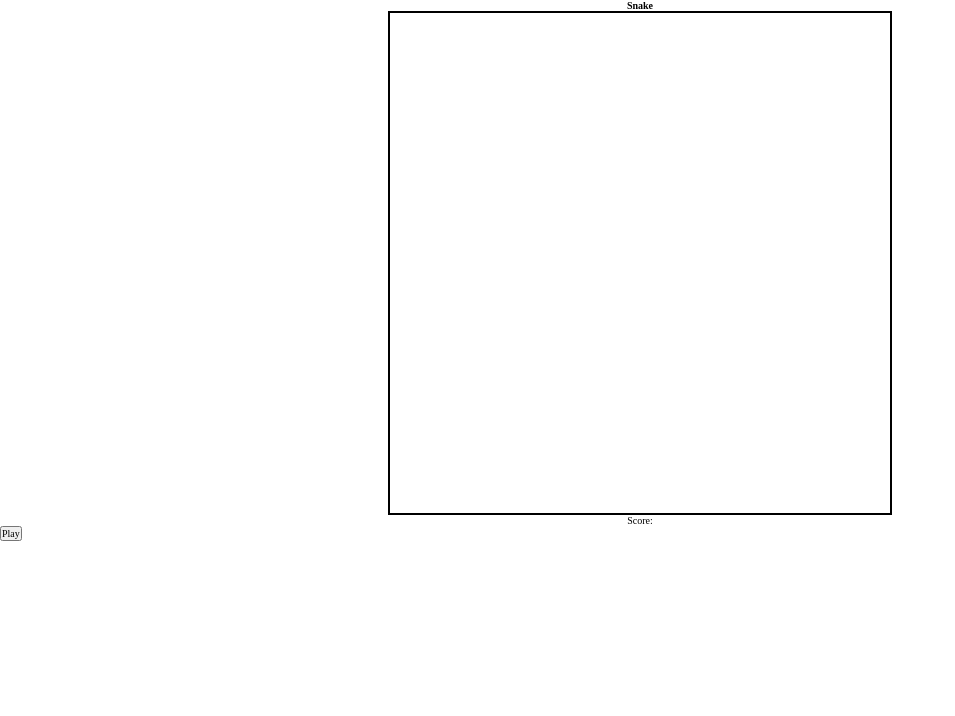
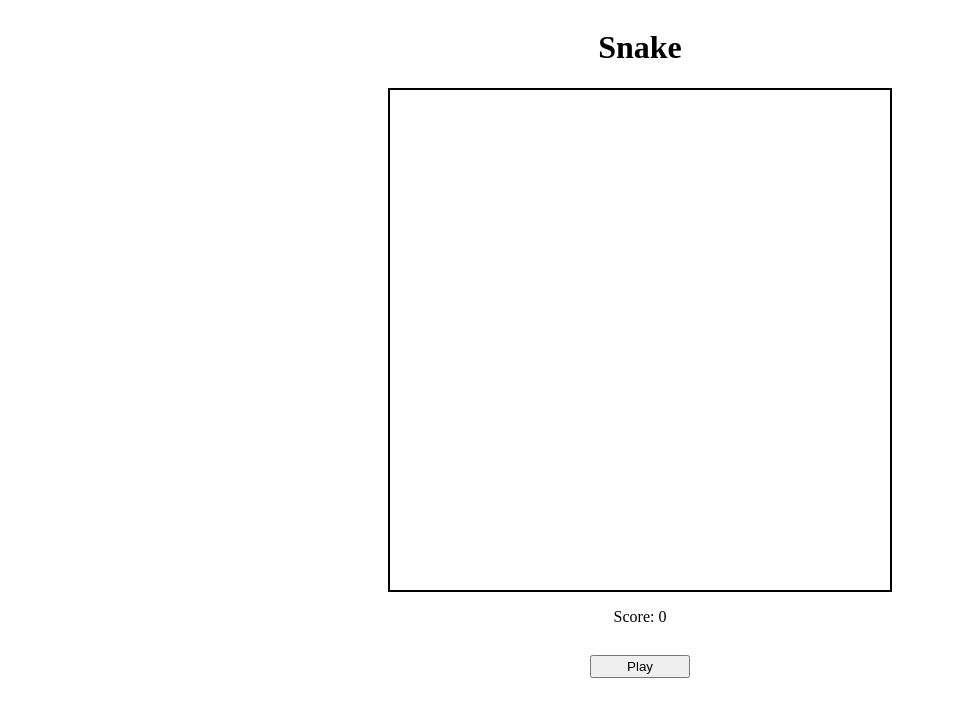
Before and after one commit to dCieszynski/snake-ts, a website built with Vite: page index.html in a window 1280 px wide. Shown: the whole page, without its empty margins (0-955 px from the left). Built offline with nearby package versions, Linux system fonts and the light colour scheme.

Commit message:
Add basic styling

```diff
--- a/index.html
+++ b/index.html
@@ -11,8 +11,8 @@
     <div class="game">
       <h1 class="game__title">Snake</h1>
       <div class="game__screen"></div>
-      <div class="game__score">Score: <span id="score"></span></div>
+      <div class="game__score">Score: <span id="score">0</span></div>
     </div>
-    <button id="btn-play">Play</button>
+    <button id="btn-play" class="btn">Play</button>
   </body>
 </html>
--- a/src/main.ts
+++ b/src/main.ts
@@ -14,7 +14,7 @@ let speed = 0.9;
 let interval = 0;
 let score = 0;
 
-document.addEventListener("DOMContentLoaded", function () {
+document.addEventListener("DOMContentLoaded", () => {
   btnPlay?.addEventListener("click", () => {
     document.addEventListener("keyup", getInput);
     if (gameScreen !== null) gameScreen.innerHTML = "";
--- a/src/style.css
+++ b/src/style.css
@@ -1,12 +1,7 @@
-* {
-  margin: 0;
-  padding: 0;
-  font-size: 1em;
-  font-family: inherit;
-}
-
-html {
-  font-size: 62.5%;
+body {
+  display: flex;
+  flex-direction: column;
+  align-items: center;
 }
 
 .game {
@@ -25,6 +20,10 @@ html {
   border: 2px solid black;
 }
 
+.game__score {
+  margin: 1em;
+}
+
 .cell {
   width: 50px;
   height: 50px;
@@ -37,3 +36,9 @@ html {
 .snake {
   background-color: green;
 }
+
+.btn {
+  width: 100px;
+  padding: 2px 4px;
+  margin: 1em;
+}
```
